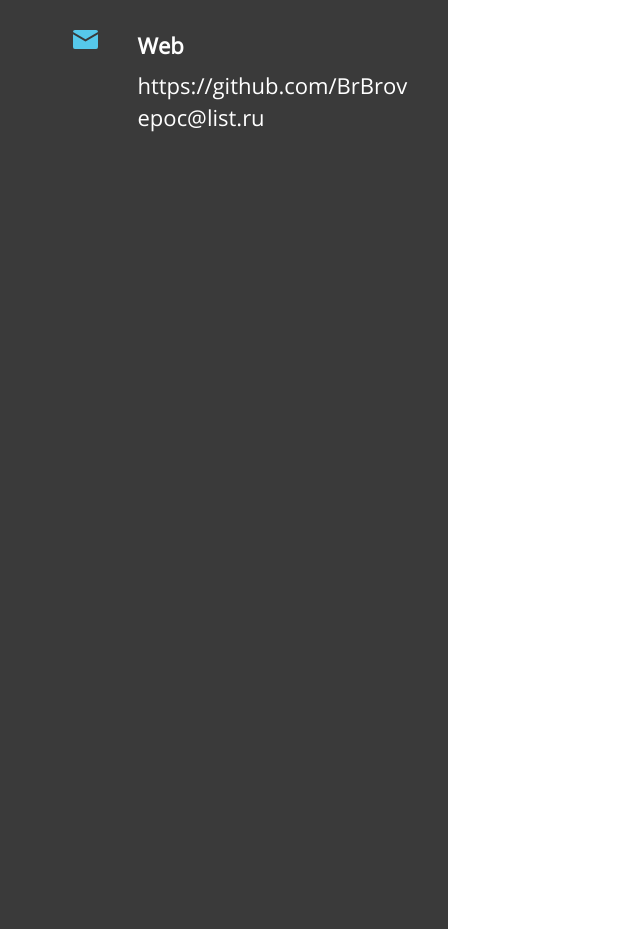
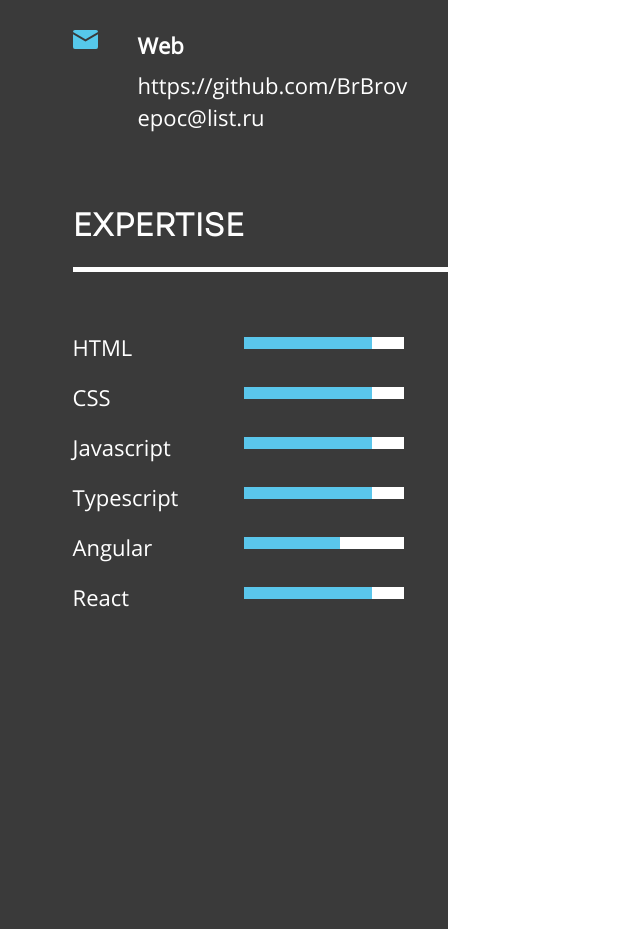
Before and after one commit to BrBrov/Portfolio, a React (Vite) app in the folder portfolio/: page / in a window 1280 px wide. Shown: the part 960-1889 px from the top of the page, without its empty margins (0-640 px from the left). Built offline with nearby package versions, Linux system fonts and the light colour scheme.

Commit message:
feat: add expertise in page

```diff
--- /dev/null
+++ b/portfolio/src/components/expertise/expertise-record/expertise-record.scss
@@ -0,0 +1,29 @@
+@import '../../../styles/all-fonts.scss';
+@import '../../../styles/colors.scss';
+
+.exp {
+  display: flex;
+  width: 100%;
+  justify-content: space-between;
+
+  &__name {
+    @include contactText;
+  }
+
+  &__level {
+    margin-right: 44px;
+  }
+
+  &__range {
+    height: 12px;
+    border-radius: 0;
+  }
+
+  &__range::-webkit-progress-bar {
+    background-color: map-get($colors, 'white');
+  }
+
+  &__range::-webkit-progress-value {
+    background-color: map-get($colors, 'blue');
+  }
+}
--- /dev/null
+++ b/portfolio/src/components/expertise/expertise-record/expertise-record.tsx
@@ -0,0 +1,20 @@
+import { ReactElement } from 'react';
+import { Expertise } from '../../../types/expertise-types';
+import './expertise-record.scss';
+
+function ExpertiseRecord(exp: Expertise): ReactElement {
+  const {name, level} = exp;
+  return (
+    <div className='exp'>
+      <span className='exp__name'>{name}</span>
+      <label className='exp__level' htmlFor={name + '_' + level}>
+        <progress id={name + '_' + level}
+          className='exp__range'
+          max={100}
+          value={level}/>
+      </label>
+    </div>
+  );
+}
+
+export default ExpertiseRecord;
--- /dev/null
+++ b/portfolio/src/components/expertise/expertise.scss
@@ -0,0 +1,27 @@
+@import '../../styles/all-fonts.scss';
+@import '../../styles/separators.scss';
+
+.expertise {
+  display: flex;
+  box-sizing: border-box;
+  width: 100%;
+  padding-top: 70px;
+  flex-direction: column;
+
+  &__title {
+    @include titleText('gray');
+  }
+
+  &__separator {
+    @include separator('white');
+  }
+
+  &__wrapper {
+    display: flex;
+    box-sizing: border-box;
+    width: 100%;
+    padding-top: 60px;
+    flex-direction: column;
+    gap: 20px;
+  }
+}
--- /dev/null
+++ b/portfolio/src/components/expertise/expertise.tsx
@@ -0,0 +1,29 @@
+import { ReactElement, useContext } from 'react';
+import ContextApp from '../../context/context';
+import { ContextType } from '../../types/context-type';
+import { useSelector } from 'react-redux';
+import expertiseSelector from '../../redux/expertise/expertise-selector';
+import { Expertise, MyExpertise } from '../../types/expertise-types';
+import './expertise.scss';
+import ExpertiseRecord from './expertise-record/expertise-record';
+
+function ExpertiseElement(): ReactElement {
+  const context: ContextType = useContext(ContextApp);
+  const expertise: MyExpertise = useSelector(expertiseSelector);
+
+  return (
+    <div className='expertise'>
+      <span className='expertise__title'>
+        {expertise.title(context.language)}
+      </span>
+      <span className='expertise__separator'></span>
+      <div className='expertise__wrapper'>
+        {expertise.kind.map((exp: Expertise, index: number) => (
+          <ExpertiseRecord  key={index + exp.name + exp.level} {...exp} />
+        ))}
+      </div>
+    </div>
+  );
+}
+
+export default ExpertiseElement;
--- a/portfolio/src/layouts/Main/main.tsx
+++ b/portfolio/src/layouts/Main/main.tsx
@@ -1,6 +1,7 @@
 import { ReactElement } from 'react';
 import './main.scss';
 import Contacts from '../../components/contacts/contacts';
+import ExpertiseElement from '../../components/expertise/expertise';
 
 function Main (): ReactElement {
   return (
@@ -8,6 +9,7 @@ function Main (): ReactElement {
       <aside className='main__aside'>
         <div className='main__left-apnel'>
           <Contacts/>
+          <ExpertiseElement/>
         </div>
       </aside>
       <section className='main__section'>
```
